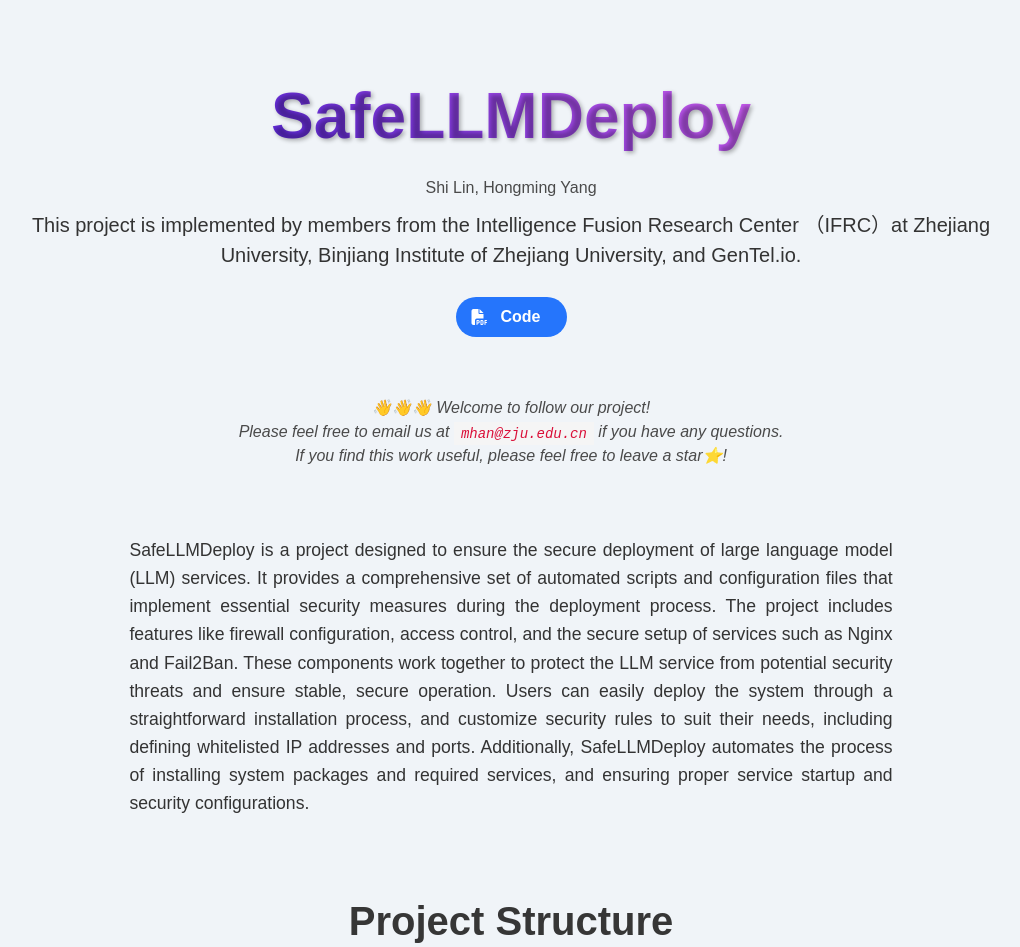
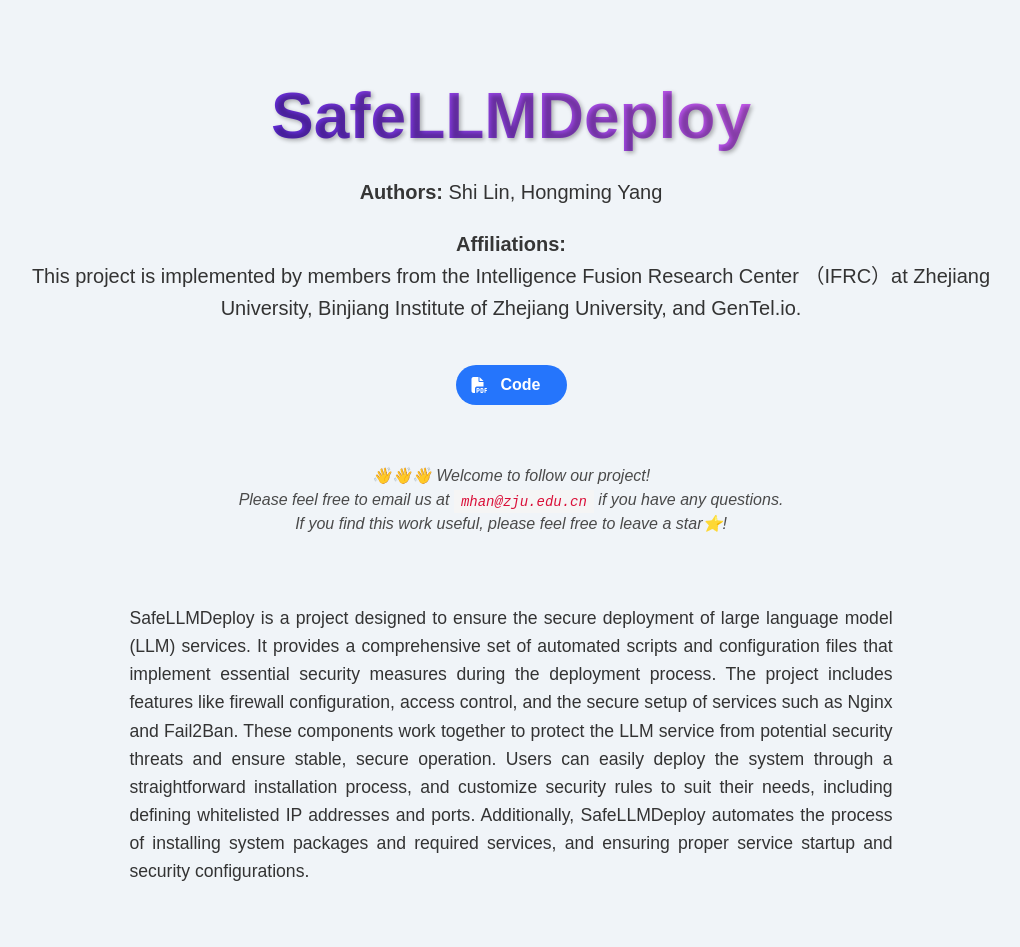
Before and after one commit to theshi-1128/SafeLLMDeploy_github.io, a plain HTML site: page index.html in a window 1280 px wide. Shown: the top 947 px of the page, without its empty margins (129-1149 px from the left). Drawn offline with nearby package versions, Linux system fonts and the light colour scheme; some icons are missing; a web font is replaced by a local one.

Commit message:
Update index.html

```diff
--- a/index.html
+++ b/index.html
@@ -140,11 +140,11 @@
       <div class="columns is-centered">
         <div class="column has-text-centered">
           <h1 class="title publication-title">SafeLLMDeploy</h1>
-          <div class="publication-author">
-            <span class="author-block">Shi Lin, Hongming Yang</span>
-          </div>
-          <div class="publication-authors">
-            <span class="author-block">This project is implemented by members from the Intelligence Fusion Research Center （IFRC）at  Zhejiang University, Binjiang Institute of Zhejiang University, and GenTel.io.</span>
+          <div class="content is-medium mt-4">
+            <p><strong>Authors:</strong> Shi Lin, Hongming Yang</p>
+            <p><strong>Affiliations:</strong><br>
+              This project is implemented by members from the Intelligence Fusion Research Center （IFRC）at  Zhejiang University, Binjiang Institute of Zhejiang University, and GenTel.io.
+            </p>
           </div>
           <div class="column has-text-centered">
             <div class="publication-links">
```
